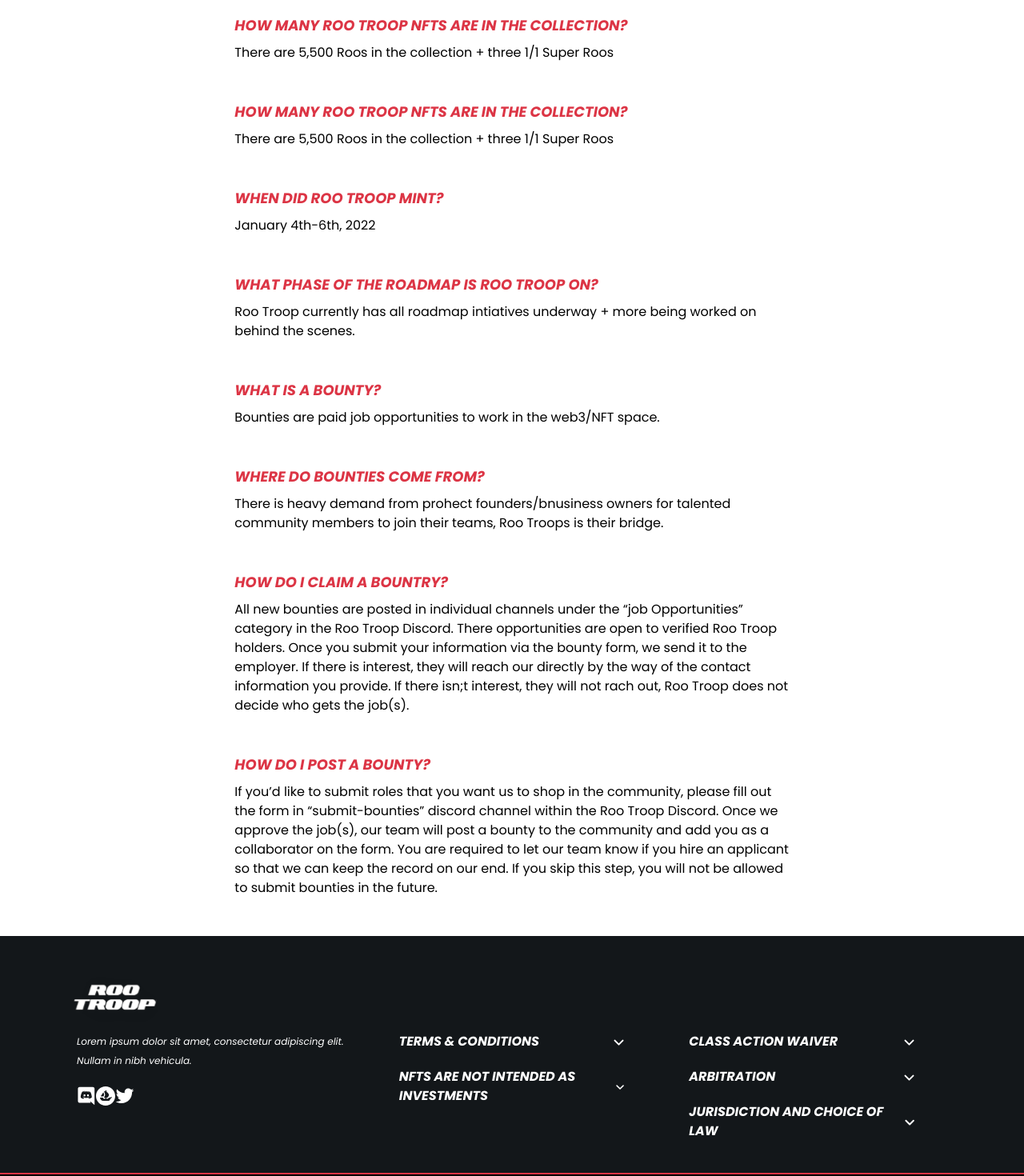
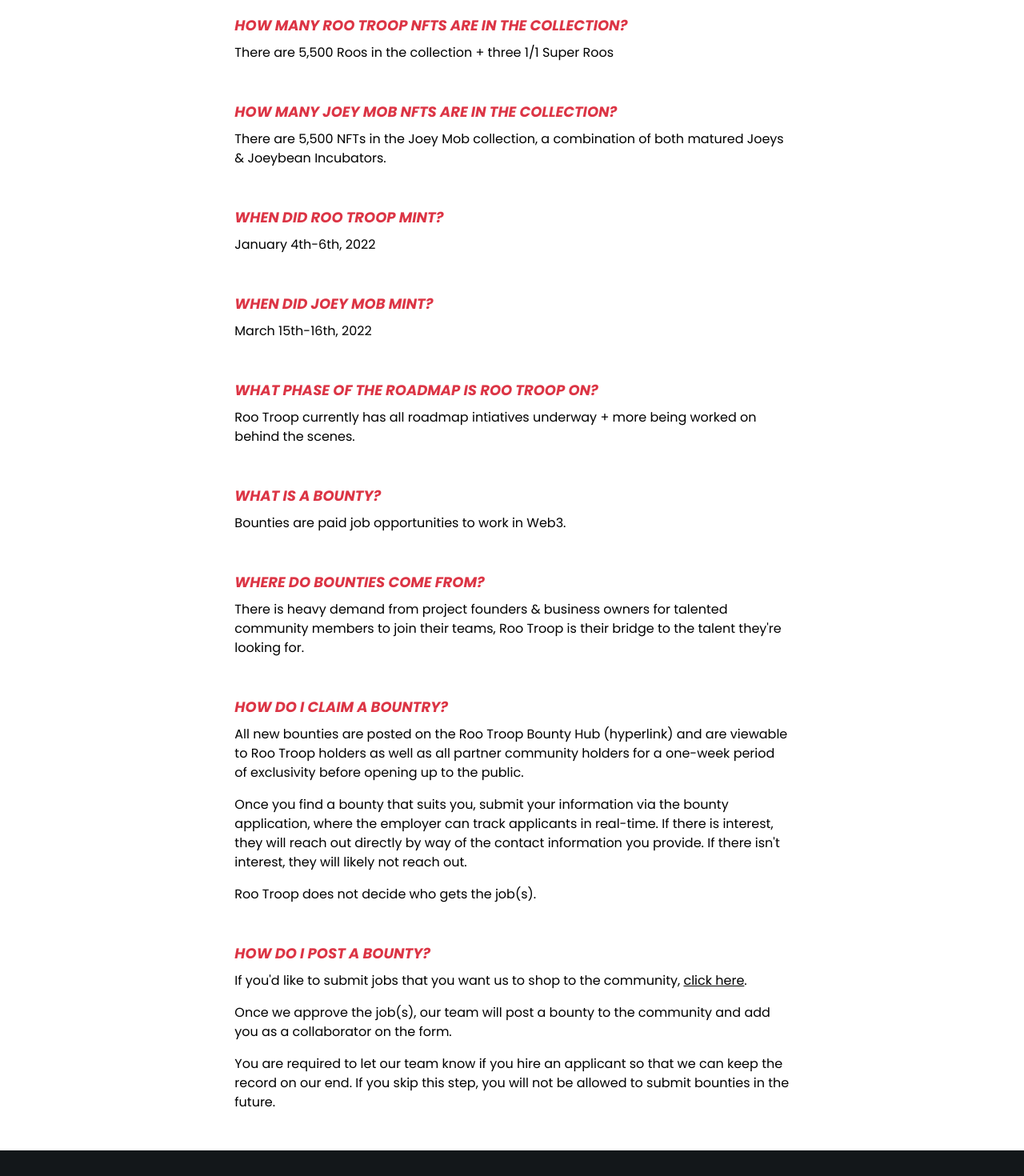
Before and after one commit to jackdishman/rootroop, a Vue app: page /faq in a window 1280 px wide. Shown: the part 260-1730 px from the top of the page at 80% size. Built offline with nearby package versions, Linux system fonts and the light colour scheme.

Commit message:
copy updates to FAQ

```diff
--- a/src/pages/FAQ.vue
+++ b/src/pages/FAQ.vue
@@ -11,12 +11,17 @@ import SubpageHeader from '@/components/SubpageHeader.vue'
 			<p class="font-normal mb-12">There are 5,500 Roos in the collection + three 1/1 Super Roos</p>
 
 			<h6 class="text-rooRed font-semibold text-lg italic mb-2 uppercase">
-				How many Roo Troop NFTs are in the collection?
+				HOW MANY JOEY MOB NFTS ARE IN THE COLLECTION?
 			</h6>
-			<p class="font-normal mb-12">There are 5,500 Roos in the collection + three 1/1 Super Roos</p>
+			<p class="font-normal mb-12">
+				There are 5,500 NFTs in the Joey Mob collection, a combination of both matured Joeys & Joeybean Incubators.
+			</p>
 
 			<h6 class="text-rooRed font-semibold text-lg italic mb-2 uppercase">When did roo troop mint?</h6>
 			<p class="font-normal mb-12">January 4th-6th, 2022</p>
+
+			<h6 class="text-rooRed font-semibold text-lg italic mb-2 uppercase">WHEN DID JOEY MOB MINT?</h6>
+			<p class="font-normal mb-12">March 15th-16th, 2022</p>
 
 			<h6 class="text-rooRed font-semibold text-lg italic mb-2 uppercase">
 				What phase of the roadmap is roo troop on?
@@ -26,30 +31,38 @@ import SubpageHeader from '@/components/SubpageHeader.vue'
 			</p>
 
 			<h6 class="text-rooRed font-semibold text-lg italic mb-2 uppercase">What is a bounty?</h6>
-			<p class="font-normal mb-12">Bounties are paid job opportunities to work in the web3/NFT space.</p>
+			<p class="font-normal mb-12">Bounties are paid job opportunities to work in Web3.</p>
 
 			<h6 class="text-rooRed font-semibold text-lg italic mb-2 uppercase">Where do bounties come from?</h6>
 			<p class="font-normal mb-12">
-				There is heavy demand from prohect founders/bnusiness owners for talented community members to join their teams,
-				Roo Troops is their bridge.
+				There is heavy demand from project founders & business owners for talented community members to join their
+				teams, Roo Troop is their bridge to the talent they're looking for.
 			</p>
 
 			<h6 class="text-rooRed font-semibold text-lg italic mb-2 uppercase">How do i claim a bountry?</h6>
-			<p class="font-normal mb-12">
-				All new bounties are posted in individual channels under the “job Opportunities” category in the Roo Troop
-				Discord. There opportunities are open to verified Roo Troop holders. Once you submit your information via the
-				bounty form, we send it to the employer. If there is interest, they will reach our directly by the way of the
-				contact information you provide. If there isn;t interest, they will not rach out, Roo Troop does not decide who
-				gets the job(s).
+			<p class="font-normal mb-4">
+				All new bounties are posted on the Roo Troop Bounty Hub (hyperlink) and are viewable to Roo Troop holders as
+				well as all partner community holders for a one-week period of exclusivity before opening up to the public.
 			</p>
+			<p class="font-normal mb-4">
+				Once you find a bounty that suits you, submit your information via the bounty application, where the employer
+				can track applicants in real-time. If there is interest, they will reach out directly by way of the contact
+				information you provide. If there isn't interest, they will likely not reach out.
+			</p>
+			<p class="font-normal mb-12">Roo Troop does not decide who gets the job(s).</p>
 
 			<h6 class="text-rooRed font-semibold text-lg italic mb-2 uppercase">HOW DO I POST A BOUNTY?</h6>
-			<p class="font-normal mb-12">
-				If you’d like to submit roles that you want us to shop in the community, please fill out the form in
-				“submit-bounties” discord channel within the Roo Troop Discord. Once we approve the job(s), our team will post a
-				bounty to the community and add you as a collaborator on the form. You are required to let our team know if you
-				hire an applicant so that we can keep the record on our end. If you skip this step, you will not be allowed to
-				submit bounties in the future.
+			<p class="font-normal mb-4">
+				If you'd like to submit jobs that you want us to shop to the community,
+				<a href="https://forms.gle/uL1hgbvu8nEUZHJdA" target="_blank" class="underline">click here</a>.
+			</p>
+			<p class="font-normal mb-4">
+				Once we approve the job(s), our team will post a bounty to the community and add you as a collaborator on the
+				form.
+			</p>
+			<p class="mb-12">
+				You are required to let our team know if you hire an applicant so that we can keep the record on our end. If you
+				skip this step, you will not be allowed to submit bounties in the future.
 			</p>
 		</div>
 	</div>
--- a/src/pages/Philanthropy.vue
+++ b/src/pages/Philanthropy.vue
@@ -26,8 +26,9 @@ import SubpageHeader from '@/components/SubpageHeader.vue'
 				Their natural habitat in the Daintree Rainforest of Queensland has been negatively impacted by human-led
 				deforestation meanwhile the average person doesn't even know Tree Roos exist. Being endangered is one thing, but
 				to couple that with being almost entirely unheard of makes the survival of these creatures all the more
-				difficult. With the conservation efforts of Rainforest Rescue, (hyperlink: https://www.rainforestrescue.org.au/)
-				the Daintree is slowly being restored & the animals that call it home are being protected.
+				difficult. With the conservation efforts of
+				<a href="https://www.rainforestrescue.org.au/" target="_blank" class="underline">Rainforest Rescue</a>, the
+				Daintree is slowly being restored & the animals that call it home are being protected.
 			</p>
 
 			<p class="pt-10 font-medium">
```
